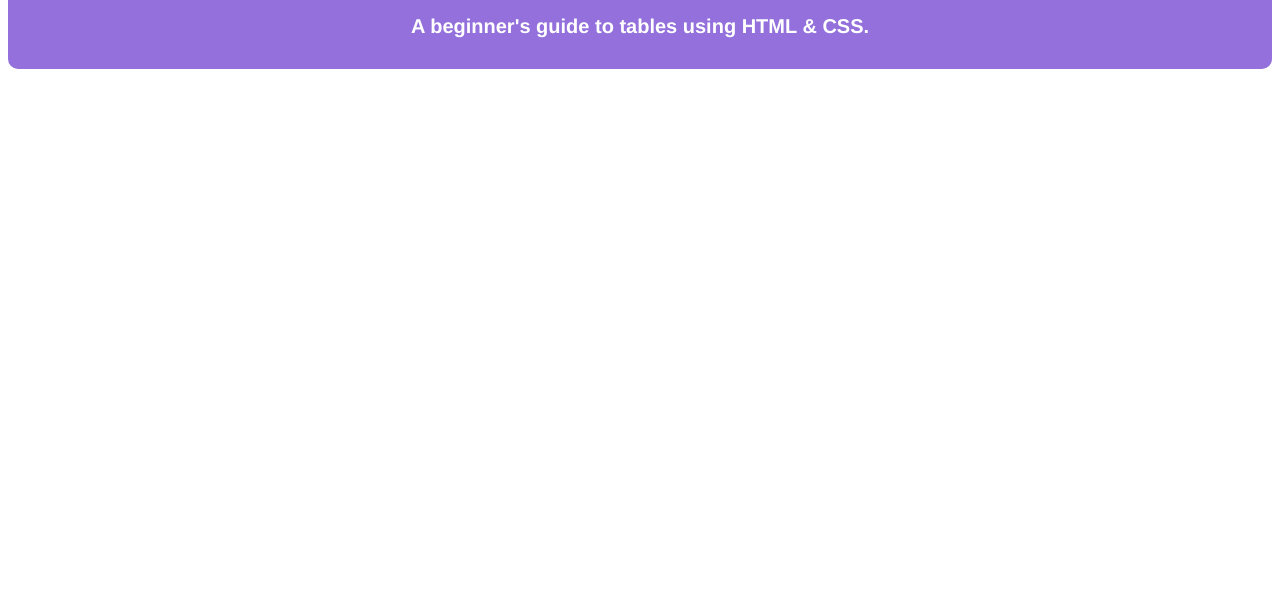
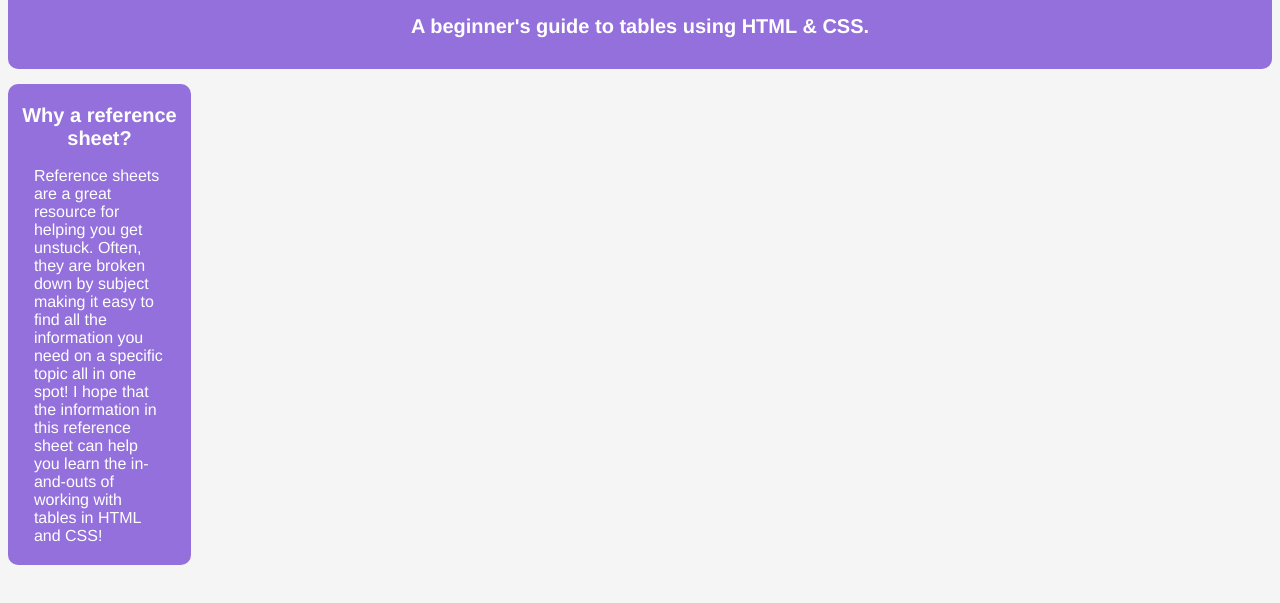
Before and after one commit to AdelineSey/cheat_sheet_challenge, a plain HTML site: page index.html in a window 1280 px wide. Shown: the part 107-710 px from the top of the page. Drawn offline with Linux system fonts and the light colour scheme.

Commit message:
Added 'Why a Reference Sheet?' and its styles.

```diff
--- a/index.html
+++ b/index.html
@@ -13,4 +13,12 @@
     <h1 class="h1">How to Code & Style Tables</h1>
     <h4 class="h4">A beginner's guide to tables using HTML & CSS.</h4>
 </header>
+<!-- HTML Body -->
+<body class="body">
+    <!-- Why a Reference Sheet? -->
+    <div class="about-container">
+        <h2 class="h2">Why a reference sheet?</h2>
+        <p class="p">Reference sheets are a great resource for helping you get unstuck. Often, they are broken down by subject making it easy to find all the information you need on a specific topic all in one spot! I hope that the information in this reference sheet can help you learn the in-and-outs of working with tables in HTML and CSS!</p>
+    </div>
+</body>
 </html>
--- a/styles.css
+++ b/styles.css
@@ -1,10 +1,37 @@
 /* Stylesheet for the HTML page */
 /* Listed in alphabetical order */
+
+.about-container {
+    background-color: mediumpurple;
+    height: fit-content(150%);
+    width: 175px;
+    border: solid 4px mediumpurple;
+    border-radius: 10px;
+    margin-top: 15px;
+    text-align: center;
+}
+
+.about-container p {
+    color: white;
+    font-family: 'Franklin Gothic Medium', 'Arial Narrow', Arial, sans-serif;
+    font-size: 16px;
+    text-align: left;
+    width: 75%;
+    margin-left: auto;
+    margin-right: auto;
+}
 
 .h1 {
     color: white;
     font-family: 'Franklin Gothic Medium', 'Arial Narrow', Arial, sans-serif;
     font-size: 50px;
+    text-align: center;
+}
+
+.h2 {
+    color: white;
+    font-family: 'Franklin Gothic Medium', 'Arial Narrow', Arial, sans-serif;
+    font-size: 20px;
     text-align: center;
 }
 
@@ -25,5 +52,5 @@
 }
 
 .html {
-    background-color: white;
+    background-color: whitesmoke;
 }
```
